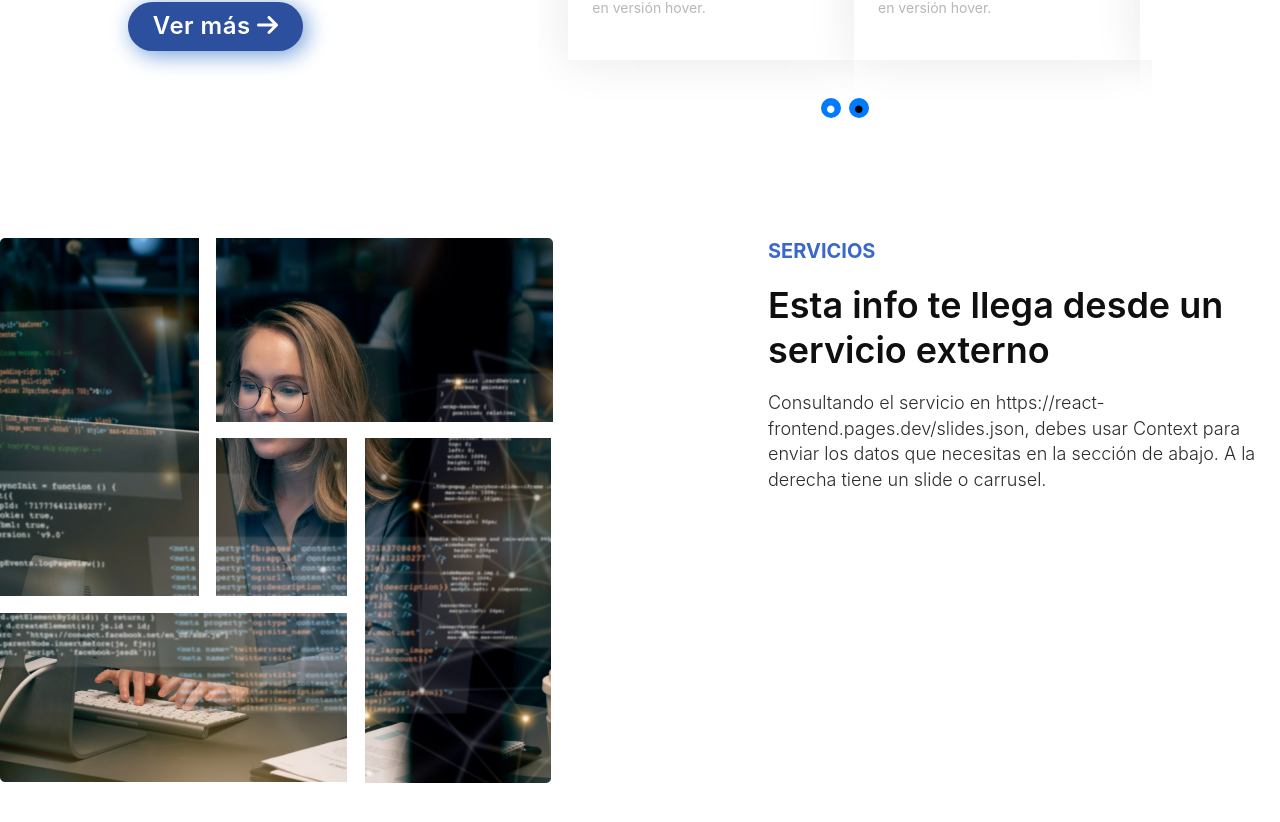
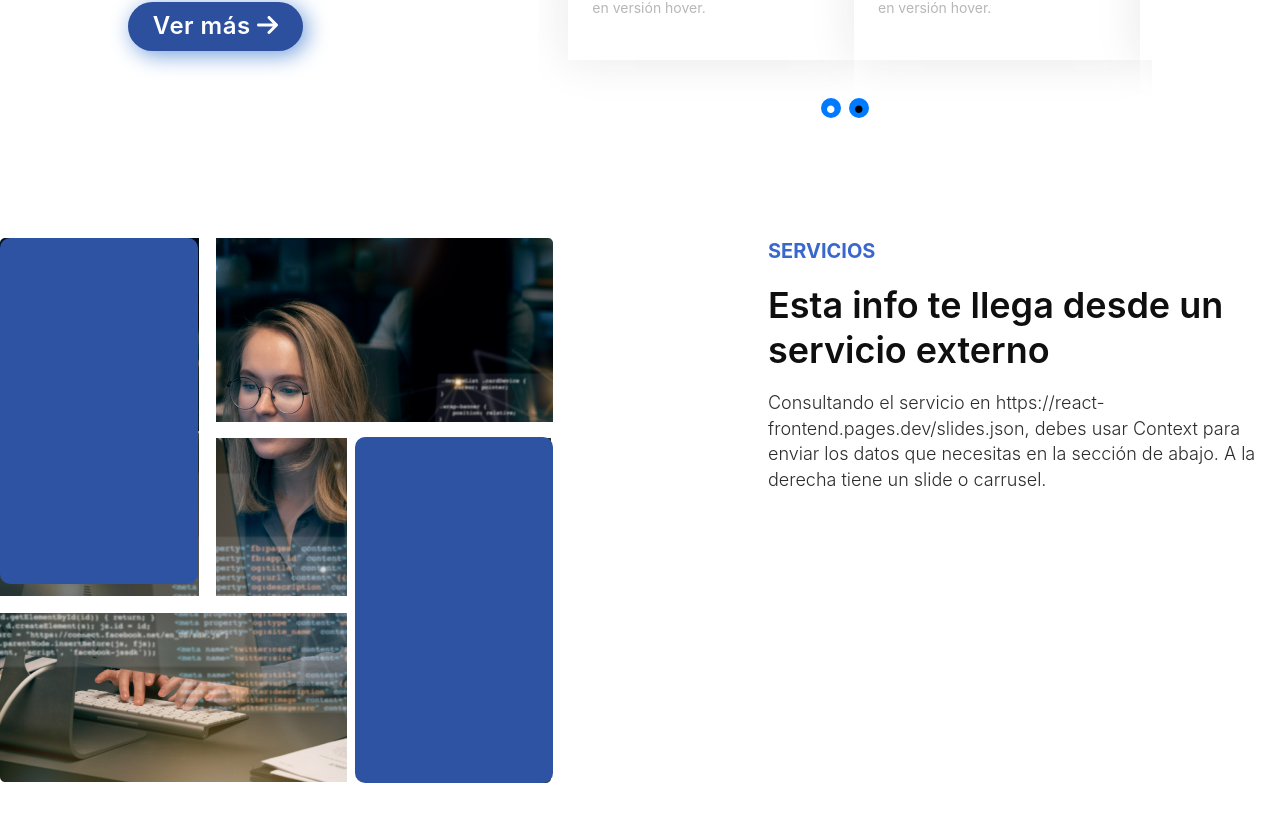
Before and after one commit to imenvyx/react-test-figma, a React (Vite) app: page / in a window 1280 px wide. Shown: the part 1206-2028 px from the top of the page. Built offline with nearby package versions, Linux system fonts and the light colour scheme; no server answers.

Commit message:
Update AboutUs.jsx

```diff
--- a/src/components/AboutUs/AboutUs.jsx
+++ b/src/components/AboutUs/AboutUs.jsx
@@ -11,6 +11,7 @@ function AboutUs() {
     <div className="h-[722px] w-full flex flex-grow">
       <div className="aboutUs-left w-[60%]">
         <div className="w-[553px] h-[545px]" id="img-canvas">
+          <div className="relative">
             <div className="grid grid-cols-[repeat(auto-fill, minmax(100px, 1fr))] gap-4">
               <div id="image-collage" className="col-end-2  row-[1/3]">
                 <img src={Img1} alt="" className="" />
@@ -27,6 +28,9 @@ function AboutUs() {
               <div id="image-collage" className="col-[1/3]">
                 <img src={Img5} alt="" />
               </div>
+            </div>
+            <div className="absolute top-0 w-[198px] h-[346px] rounded-[10px] bg-[#2E53A3]"></div>
+            <div className="absolute bottom-0 right-0 w-[198px] h-[346px] rounded-[10px] bg-[#2E53A3]"></div>
           </div>
         </div>
       </div>
```
Lines whose indentation alone changed are shown as unchanged.
